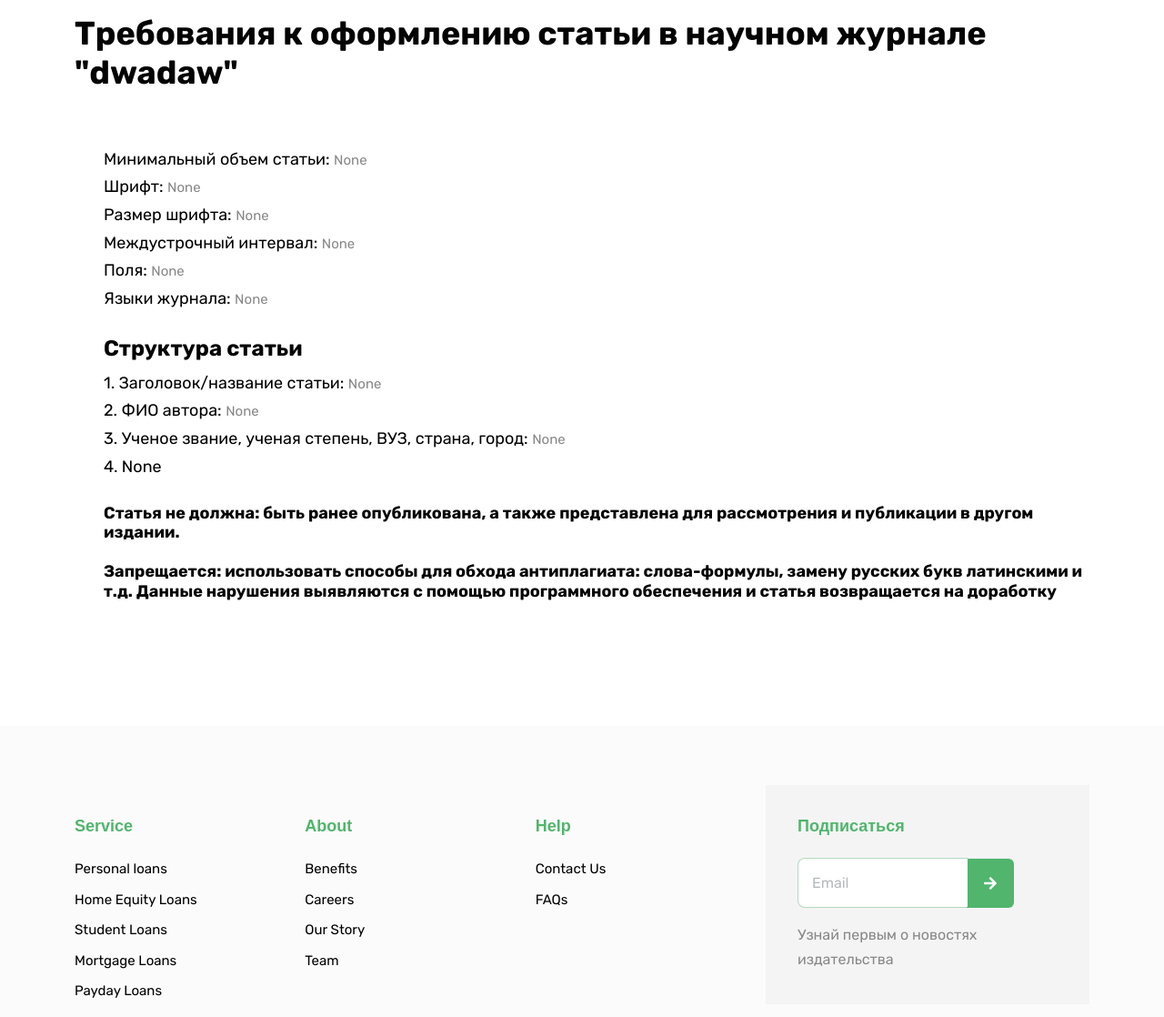
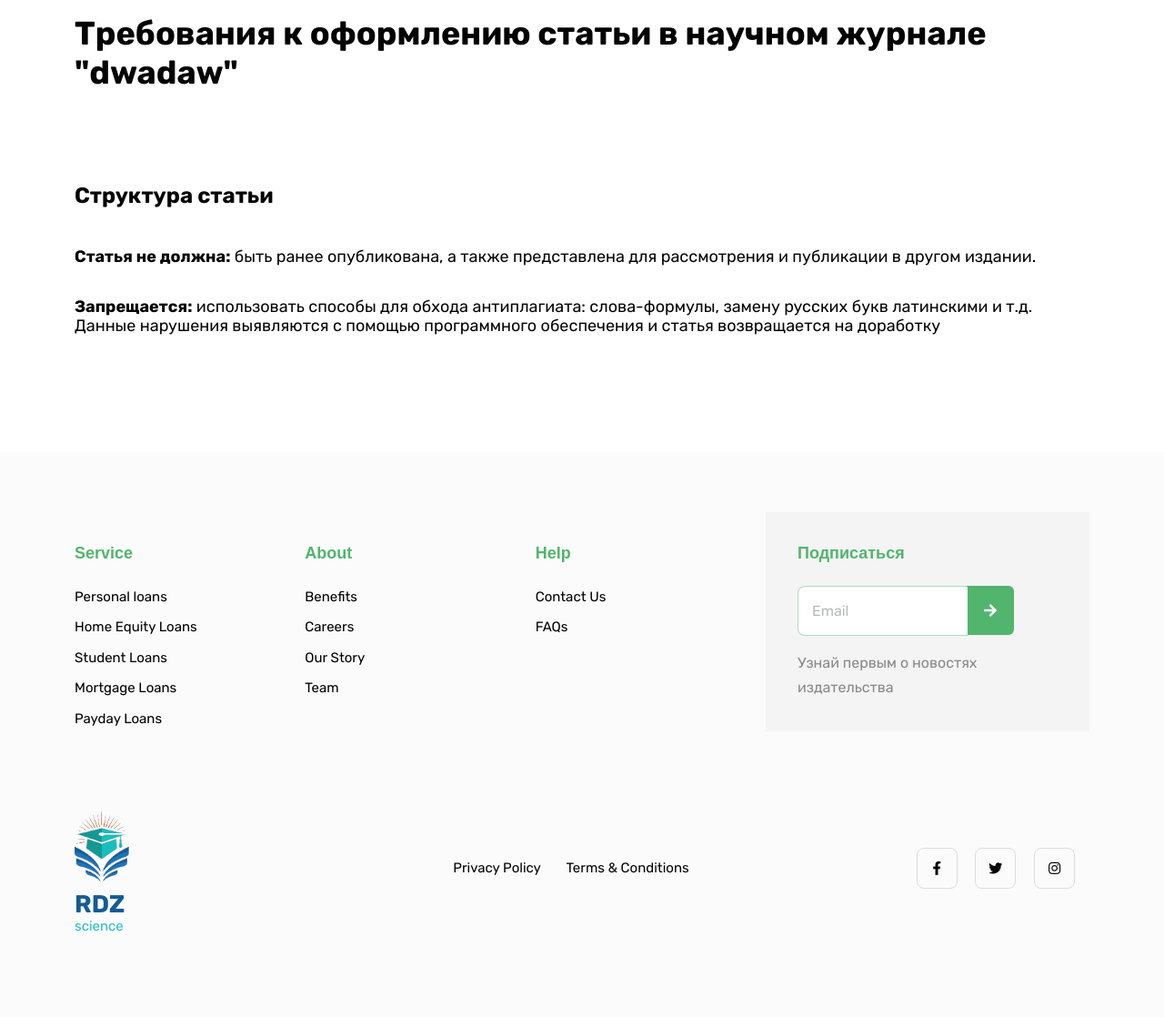
Before and after one commit to VladlenKhan/ssrg, a Django app: page /3/ in a window 1280 px wide. Shown: the part 182-1300 px from the top of the page at 91% size. After the commit the page ends 1206 px from the top, so only its background shows below. Run offline with Django 3.2, Linux system fonts and the light colour scheme; data comes from the database, SQL or seed files in the repository; some libraries are stand-ins or nearby versions.

Commit message:
models and reqs html

```diff
--- a/app/models.py
+++ b/app/models.py
@@ -49,7 +49,7 @@ class MultipleImage(models.Model):
 
 class Article(models.Model):
 
-    name_article = models.CharField(max_length=255, verbose_name='Название конференции/статьи')
+    name_article = models.CharField(max_length=255, verbose_name='Требования к оформлению статьи...(в научном...    )')
 
 
     min_volume = models.CharField(max_length=255, verbose_name='Минимальный объем статьи', blank=True, null=True)
@@ -62,13 +62,13 @@ class Article(models.Model):
 
 
 
-    header_title = models.CharField(blank=True, null=True, verbose_name='Заголовок/название статьи', max_length=255)
-    author_name = models.CharField(blank=True, null=True, verbose_name='ФИО автора', max_length=255)
-    student_info = models.CharField(blank=True, null=True, verbose_name=' Ученое звание, Студент, магистрант или аспирант, вуз, страна, город', max_length=255)
-    annotation = models.CharField(blank=True, null=True, verbose_name='Аннотация', max_length=255)
-    supervisor_info = models.CharField(blank=True, null=True, verbose_name='Ключевые слова', max_length=255)
-    article_text = models.CharField(blank=True, null=True, verbose_name='Текст статьи/Текст статьи на английском языке', max_length=255)
-    bibliography = models.CharField(blank=True, null=True, verbose_name='Список литературы/Список литературы на английском языке', max_length=255)
+    header_title = models.TextField(blank=True, null=True, verbose_name='Заголовок/название статьи', max_length=255)
+    author_name = models.TextField(blank=True, null=True, verbose_name='ФИО автора', max_length=255)
+    student_info = models.TextField(blank=True, null=True, verbose_name=' Ученое звание, Студент, магистрант или аспирант, вуз, страна, город', max_length=255)
+    annotation = models.TextField(blank=True, null=True, verbose_name='Аннотация', max_length=255)
+    key_words = models.TextField(blank=True, null=True, verbose_name='Ключевые слова', max_length=255)
+    article_text = models.TextField(blank=True, null=True, verbose_name='Текст статьи/Текст статьи на английском языке', max_length=255)
+    bibliography = models.TextField(blank=True, null=True, verbose_name='Список литературы/Список литературы на английском языке', max_length=255)
 
     # Другие поля модели
 
--- a/app/templates/about_article.html
+++ b/app/templates/about_article.html
@@ -1,5 +1,6 @@
 {% extends 'base.html' %}
 {% load i18n %}
+{% load bleach_tags %}
 {% block content %}
 
 <div class="section">
@@ -8,33 +9,73 @@
     <br><br>
     <div>
       <ul style="list-style-type: none; ">
-              <li style="font-size: 100%;"><span style="font-size:18px;color:black;"> Минимальный объем статьи: </span>   {{req.min_volume}} </li>
-              <li style="font-size: 100%;"><span style="font-size:18px;color:black;"> Шрифт: </span> {{req.font}}</li>
-              <li style="font-size: 100%;"><span style="font-size:18px;color:black;"> Размер шрифта: </span> {{req.font_size}}</li>
-              <li style="font-size: 100%;"><span style="font-size:18px;color:black;"> Междустрочный интервал: </span> {{req.line_spacing}}</li>
-              <li style="font-size: 100%;"><span style="font-size:18px;color:black;"> Поля: </span> {{req.margins}}</li>
-              <li style="font-size: 100%;"><span style="font-size:18px;color:black;"> Языки журнала: </span> {{req.journal_languages}}</li>
-              <br>
-              <!-- #Научный руководитель я не знаю куда пропало это поле -->
-              <li> <h3> Структура статьи </h3></li>
-             <li> <span style="font-size:18px;color:black;">1. Заголовок/название статьи: </span> {{req.header_title}}</li>
-             <li> <span style="font-size:18px;color:black;">2. ФИО автора: </span> {{req.author_name}}</li>
-             <li> <span style="font-size:18px;color:black;">3. Ученое звание, ученая степень, ВУЗ, страна, город: </span> {{req.student_info}}</li>
-             <li> <span style="font-size:18px;color:black;"> 4. {{req.annotation}}</span></li>
-             {% if req.supervisor_info %}
-             <li> <span style="font-size:18px;color:black;"> 5. {{req.supervisor_info}}</span></li>
-             {% elif req.article_text %}
-             <li> <span style="font-size:18px;color:black;"> 6. {{req.article_text}} </span></li>
-             {% elif req.bibliography %}
-             <li> <span style="font-size:18px;color:black;"> 7. {{req.bibliography}} </span></li>
+        {% if req.min_volume%}
+        <li style="font-size: 100%;"><span style="font-size:18px;color:black;font-weight: bold;"> Минимальный объем статьи: </span> {{req.min_volume}} </li>
+        {% endif %}
+        {% if req.font%}
+        <li style="font-size: 100%;"><span style="font-size:18px;color:black;font-weight: bold;"> Шрифт: </span> {{req.font}}</li>
+        {% endif %}
+        {% if req.font_size%}
+        <li style="font-size: 100%;"><span style="font-size:18px;color:black;font-weight: bold;"> Размер шрифта: </span> {{req.font_size}} </li>
+        {% endif %}
+        {% if req.line_spacing%}
+        <li style="font-size: 100%;"><span style="font-size:18px;color:black;font-weight: bold;"> Междустрочный интервал: </span> {{req.line_spacing}}</li>
+        {% endif %}
+        {% if req.margins%}
+        <li style="font-size: 100%;"><span style="font-size:18px;color:black;font-weight: bold;"> Поля: </span> {{req.margins}}</li>
+        {% endif %}
+        {% if req.journal_languages%}
+        <li style="font-size: 100%;"><span style="font-size:18px;color:black;font-weight: bold;"> Языки журнала: </span> {{req.journal_languages}}</li>
         {% endif %}
         <br>
-             <h5> Статья не должна: быть ранее опубликована, а также представлена для рассмотрения и публикации в другом издании. <br> <br>
-              Запрещается: использовать способы для обхода антиплагиата: слова-формулы, замену русских букв латинскими и т.д.
+      </ul>
+      <h3> Структура статьи </h3>
+      <ol class="structure">
+        {% if req.header_title  %}
+        <li> <span class="olispan" style="font-size:20px;color:black;">Заголовок/название статьи: </span> <span class="olispan2">{{req.header_title | linebreaksbr}}</span></li>
+        {% endif %}
+        {% if req.author_name %}
+        <li> <span class="olispan" style="font-size:20px;color:black;">ФИО автора: </span> <span class="olispan2">{{req.author_name | linebreaksbr}}</span></li>
+        {% endif %}
+        {% if req.student_info %}
+        <li> <span class="olispan" style="font-size:20px;color:black;">Ученое звание, ученая степень, ВУЗ, страна, город: </span> <span class="olispan2">{{req.student_info | linebreaksbr  }}</span></li>
+        {% endif %}
+        {% if req.annotation %}
+        <li> <span class="olispan" style="font-size:20px;color:black;">{{req.annotation | linebreaksbr}}</span></li>
+        {% endif %}
+        {% if req.key_words %}
+        <li> <span class="olispan" style="font-size:20px;color:black;">{{req.key_words | linebreaksbr}}</span></li>
+        {% endif %}
+        {% if req.article_text %}
+        <li> <span class="olispan" style="font-size:20px;color:black;">{{req.article_text | linebreaksbr}} </span></li>
+        {% endif %}
+        {% if req.bibliography %}
+        <li> <span class="olispan" style="font-size:20px;color:black;">{{req.bibliography | linebreaksbr  }}</span></li>
+        {% endif %}
+      </ol>
+        <br>
+        <h5 style="font-weight: 100;"> <span style="font-weight: bold;">Статья не должна:</span> быть ранее опубликована, а также представлена для рассмотрения и публикации в другом
+          издании.</h5> <br>
+        <h5 style="font-weight: 100;"><span style="font-weight: bold;">Запрещается:</span> использовать способы для обхода антиплагиата: слова-формулы, замену русских букв латинскими и
+          т.д.
           Данные нарушения выявляются с помощью программного обеспечения и статья возвращается на доработку </h5>
-            </ul>
+
     </div>
   </div>
 </div>
+<style>
+  ol li {
+    color: black;
+    font-size: 20px;
+  }
+
+  .olispan {
+    font-weight: bold;
+  }
+
+  .olispan2{
+    font-size: 17px;
+  }
+</style>
 
 {% endblock %}
--- a/app/translation.py
+++ b/app/translation.py
@@ -28,7 +28,7 @@ class ArticleTranslationOptions(TranslationOptions):
         'author_name',
         'student_info',
         'annotation',
-        'supervisor_info',
+        'key_words',
         'article_text',
         'bibliography',
         # Добавьте остальные поля модели Article здесь
```
Also changed, not shown: app/migrations/0021_remove_article_supervisor_info_and_more.py (added), app/migrations/0022_alter_article_annotation_alter_article_annotation_en_and_more.py (added), app/templatetags/bleach_tags.py (line endings or trailing spaces), db.sqlite3. Lines whose indentation alone changed are shown as unchanged.
